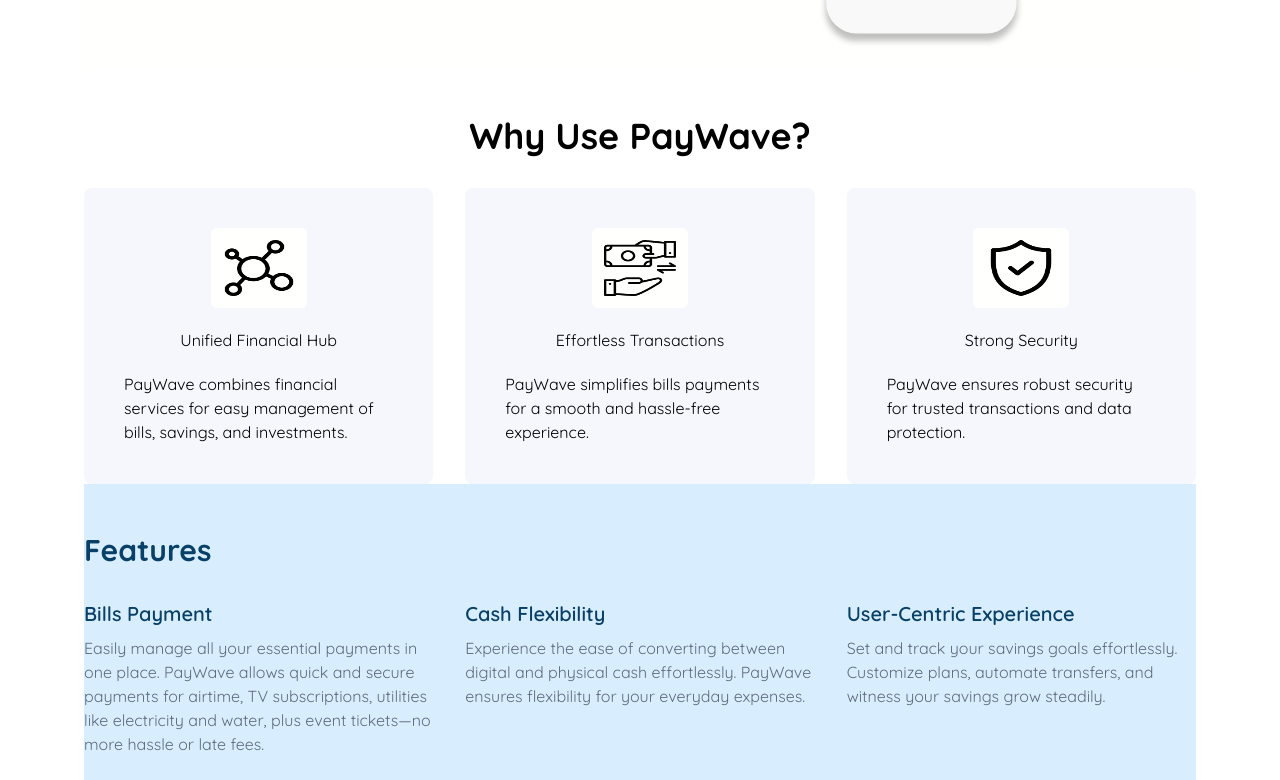
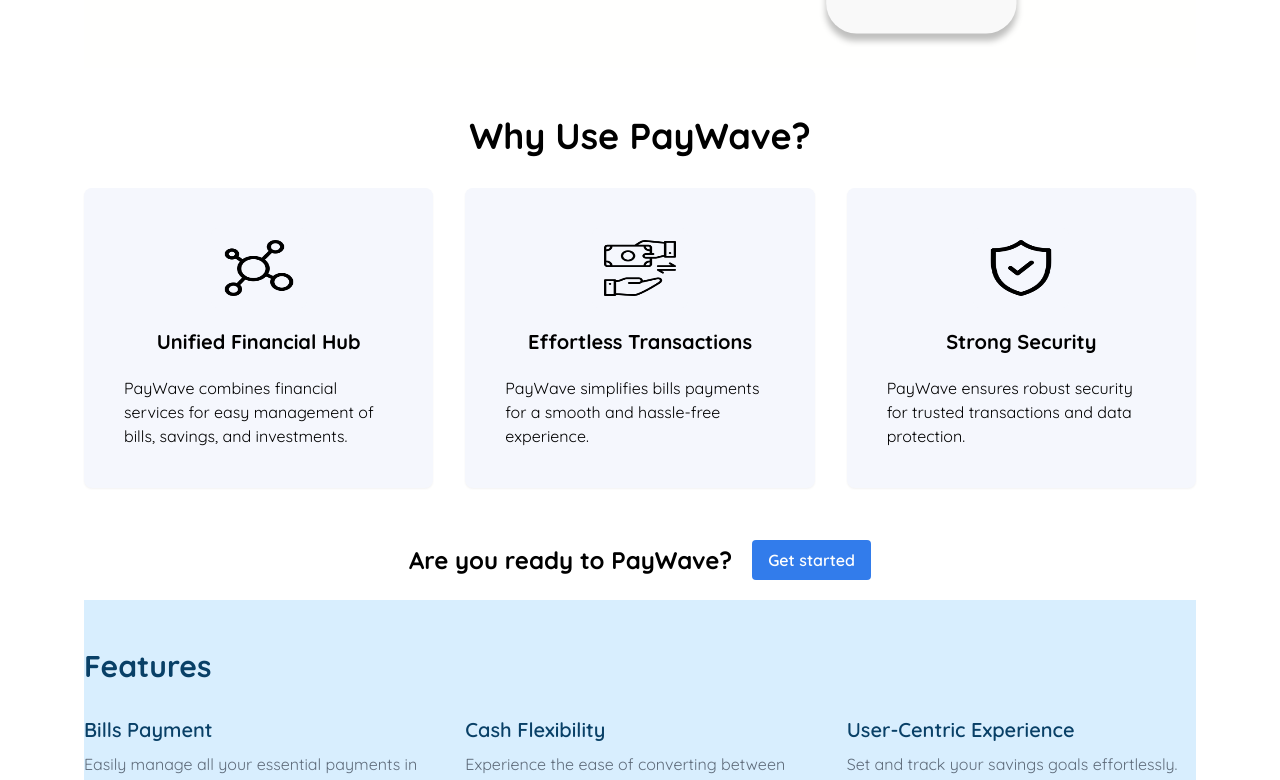
Before and after one commit to BeeAwwad/PayWave-landing-page, a React (Vite) app: page / in a window 1280 px wide. Shown: the part 468-1248 px from the top of the page. Built offline with nearby package versions, Linux system fonts and the light colour scheme.

Commit message:
add: Added another CTA I think it looks better  :?

```diff
--- a/src/landingPageComponents/Main.jsx
+++ b/src/landingPageComponents/Main.jsx
@@ -64,17 +64,23 @@
           {Benefits.map((benefit) => (
             <div
               key={benefit.id}
-              className="p-10 flex flex-col flex-1 gap-5 justify-start items-center bg-[#f5f7fd] rounded-lg hover:bg-[#EF4363] hover:text-[#fffffe] transition ease-out duration-300"
+              className="p-10 flex flex-col flex-1 gap-5 justify-start items-center bg-[#f5f7fd] rounded-lg hover:shadow-xl transition ease-out duration-300 shadow-sm"
             >
               <img
                 src={benefit.image}
                 alt={benefit.name}
-                className="h-20 w-24 p-3 rounded-md bg-[#fffffe]"
+                className="h-20 w-24 p-3 rounded-md bg-[#f5f7fd]"
               />
-              <h1>{benefit.name}</h1>
+              <h1 className="font-bold text-xl">{benefit.name}</h1>
               <p>{benefit.ptag}</p>
             </div>
           ))}
+        </div>
+        <div className="flex flex-col md:flex-row md:items-center justify-center p-5">
+          <h2 className="text-center mb-4 md:mb-0 md:mr-5 font-bold text-2xl">
+            Are you ready to PayWave?
+          </h2>
+          <Button className={""}>Get started</Button>
         </div>
       </section>
 
```
